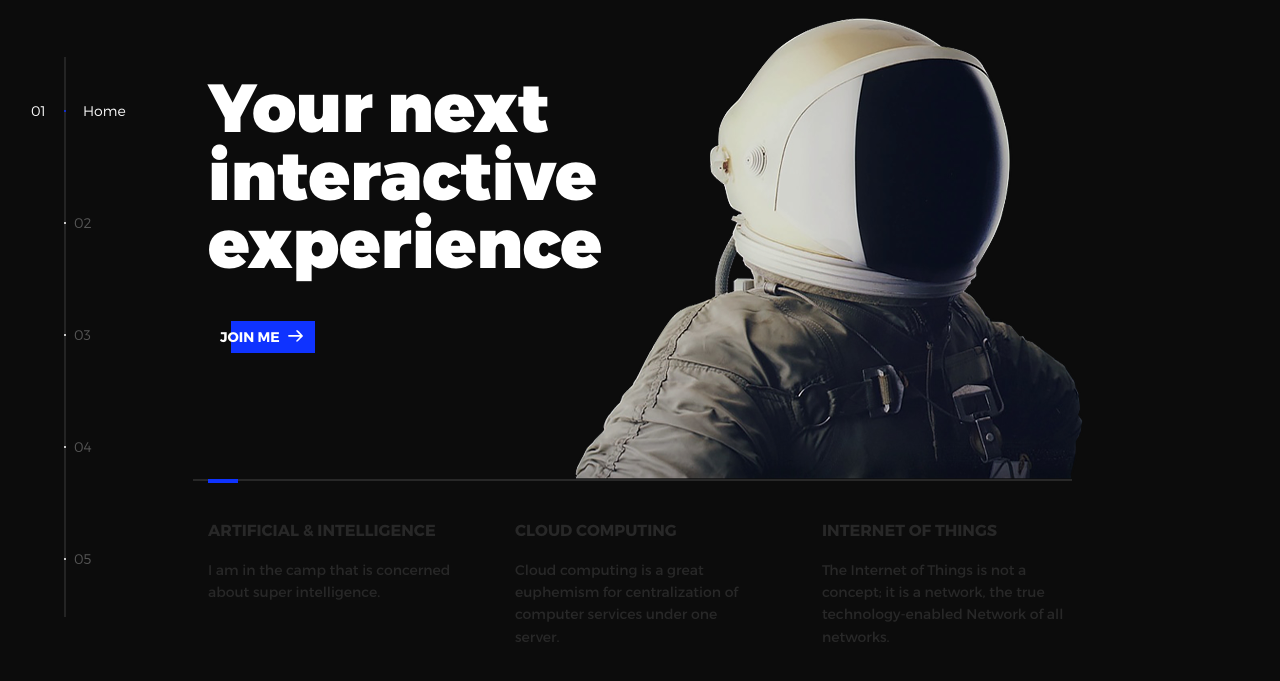
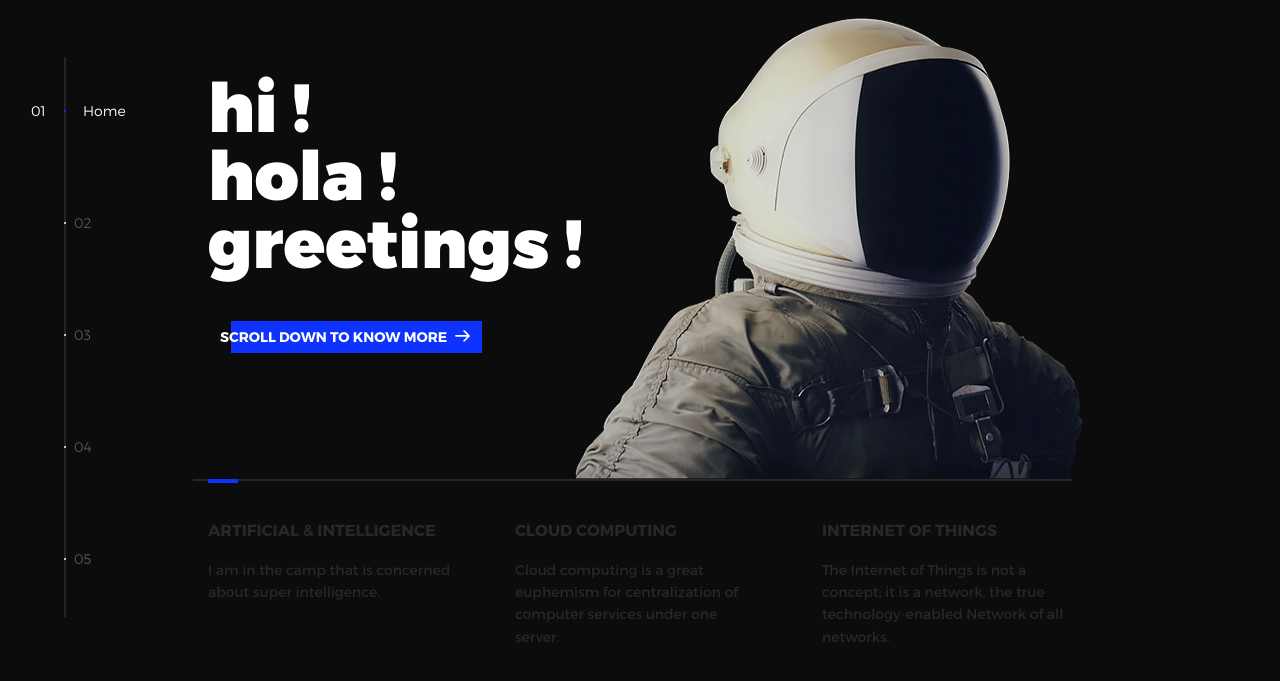
Before and after one commit to kckotcherlakota/timmy1998.github.io, a plain HTML site: page index.html in a window 1280 px wide. Shown: the part 63-744 px from the top of the page. Drawn offline with nearby package versions, Linux system fonts and the light colour scheme.

Commit message:
Update index.html

```diff
--- a/index.html
+++ b/index.html
@@ -49,8 +49,8 @@
           <li class="l-section section section--is-active">
             <div class="intro">
               <div class="intro--banner">
-                <h1>Your next<br>interactive<br>experience</h1>
-                <button class="cta">join me
+                <h1>hi !<br>hola ! <br>greetings !</h1>
+                <button class="cta">scroll down to know more
                   <svg version="1.1" id="Layer_1" xmlns="http://www.w3.org/2000/svg" xmlns:xlink="http://www.w3.org/1999/xlink" x="0px" y="0px" viewBox="0 0 150 118" style="enable-background:new 0 0 150 118;" xml:space="preserve">
                   <g transform="translate(0.000000,118.000000) scale(0.100000,-0.100000)">
                     <path d="M870,1167c-34-17-55-57-46-90c3-15,81-100,194-211l187-185l-565-1c-431,0-571-3-590-13c-55-28-64-94-18-137c21-20,33-20,597-20h575l-192-193C800,103,794,94,849,39c20-20,39-29,61-29c28,0,63,30,298,262c147,144,272,271,279,282c30,51,23,60-219,304C947,1180,926,1196,870,1167z"/>
```
